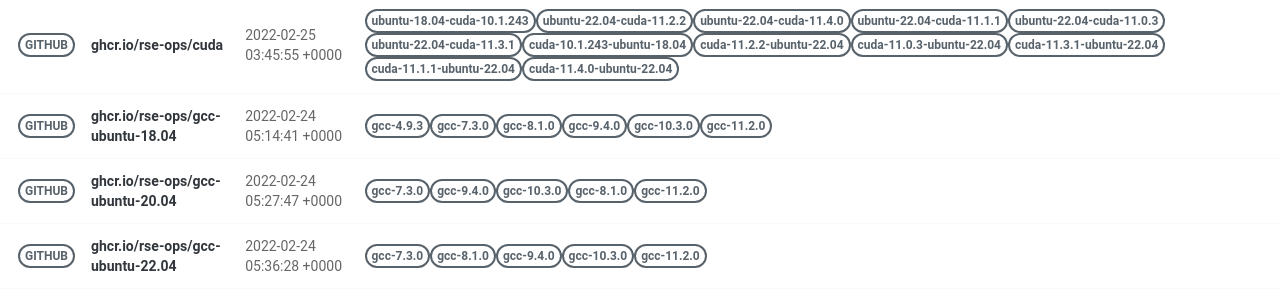
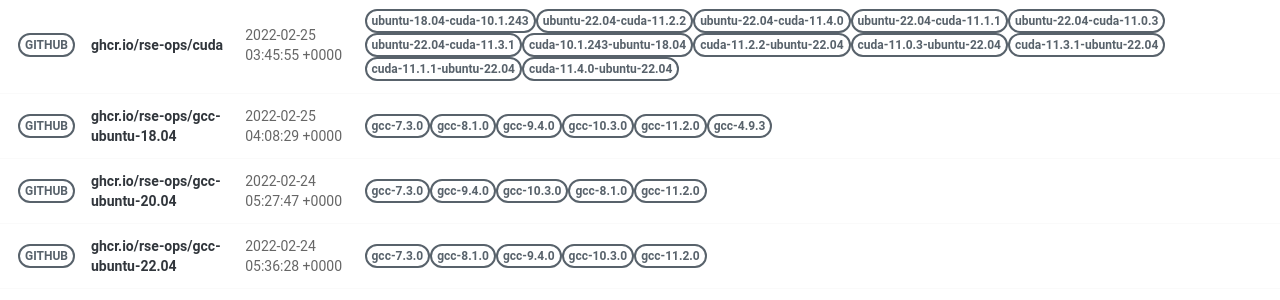
Before and after one commit to rse-ops/docker-images, a Jekyll site: the page built from pages/index.md, in a window 1280 px wide. Shown: the part 498-798 px from the top of the page. Built offline with Jekyll 4.4.1, drawn with Linux system fonts in a browser that asks for light colours; nearby versions of some CDN libraries.

Commit message:
Automated push to update library 2022-02-25

```diff
--- a/_library/ghcr.io-rse-ops-gcc-ubuntu-18.04.md
+++ b/_library/ghcr.io-rse-ops-gcc-ubuntu-18.04.md
@@ -1,14 +1,11 @@
 ---
 layout: container
 name: ghcr.io/rse-ops/gcc-ubuntu-18.04
-updated_at: 2022-02-24 05:14:41.969083
+updated_at: 2022-02-25 04:08:29.497638
 
 
 container_url: https://github.com/orgs/rse-ops/packages/container/package/gcc-ubuntu-18.04
 versions:
- - tag: gcc-4.9.3
-   dockerfile: https://github.com/rse-ops/docker-images/blob/main/ubuntu/gcc/Dockerfile
-   manifest: https://crane.ggcr.dev/manifest/ghcr.io/rse-ops/gcc-ubuntu-18.04:gcc-4.9.3
  - tag: gcc-7.3.0
    dockerfile: https://github.com/rse-ops/docker-images/blob/main/ubuntu/gcc/Dockerfile
    manifest: https://crane.ggcr.dev/manifest/ghcr.io/rse-ops/gcc-ubuntu-18.04:gcc-7.3.0
```
Also changed, not shown: other parts of _library/ghcr.io-rse-ops-gcc-ubuntu-18.04.md (+3 -0 lines).
